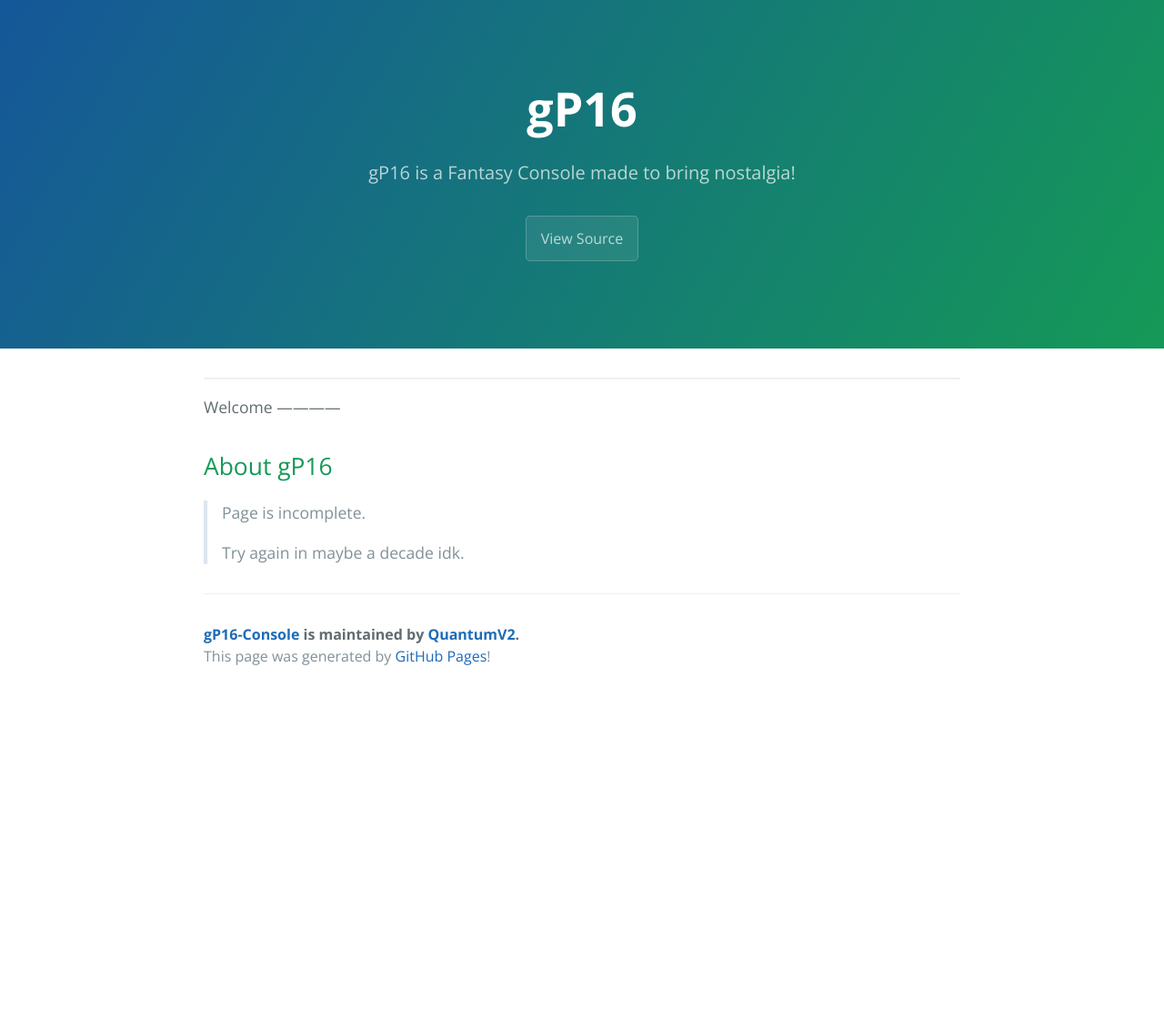
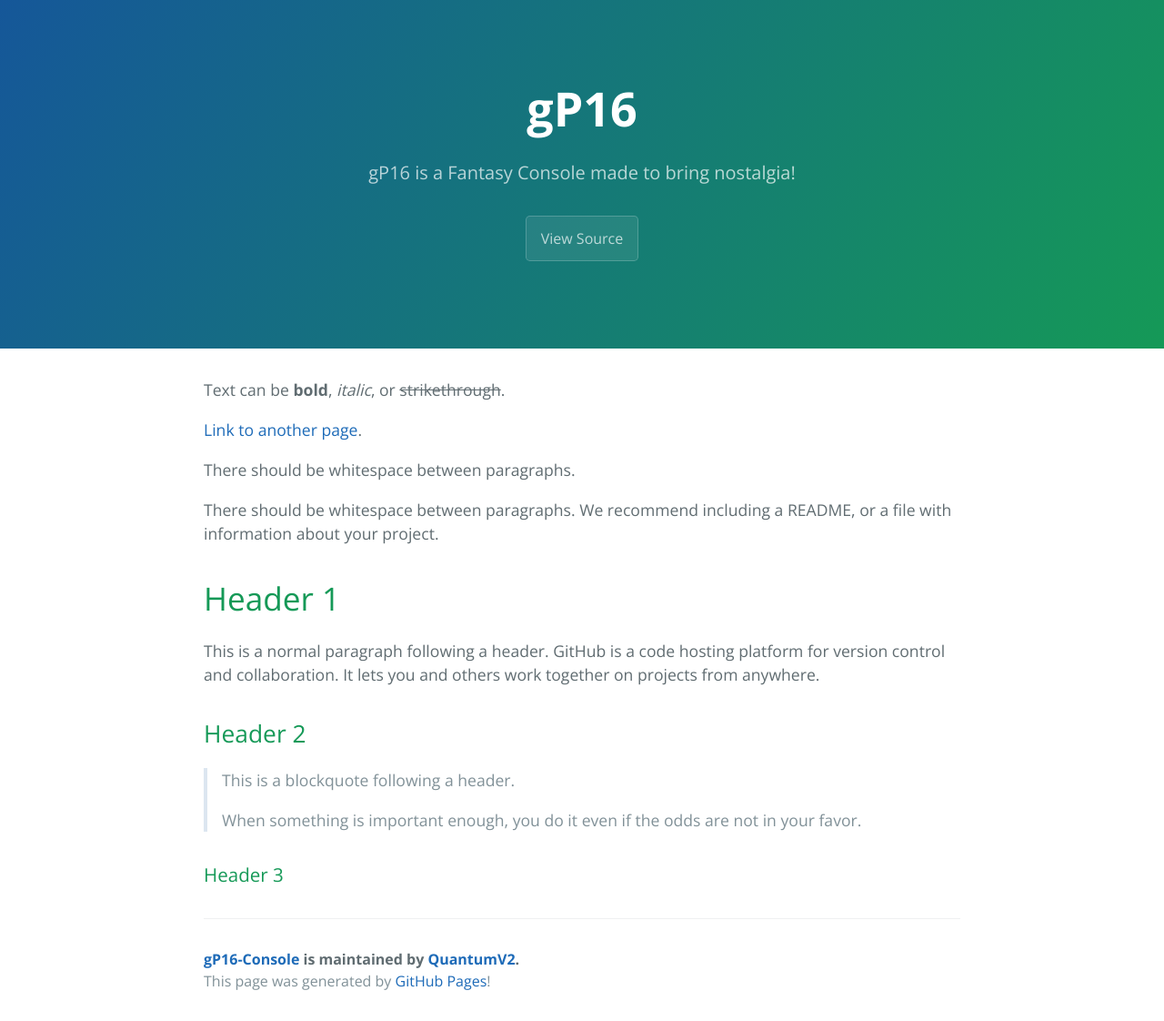
Before and after one commit to QuantumV2/gP16-Console, a Jekyll site: the page built from index.md, in a window 1280 px wide. Shown: the whole page at 91% size. Built offline with Jekyll 4.4.1, drawn with Linux system fonts in a browser that asks for light colours; our own code applies the rules of GitHub Pages for plain Markdown files; before the commit the page ends 900 px from its top, so only the background shows below that.

Commit message:
Update index.md

```diff
--- a/index.md
+++ b/index.md
@@ -1,9 +1,23 @@
-------------
-Welcome
-------------
+---
+layout: default
+---
 
-## About gP16
+Text can be **bold**, _italic_, or ~~strikethrough~~.
 
-> Page is incomplete.
+[Link to another page](./another-page.html).
+
+There should be whitespace between paragraphs.
+
+There should be whitespace between paragraphs. We recommend including a README, or a file with information about your project.
+
+# Header 1
+
+This is a normal paragraph following a header. GitHub is a code hosting platform for version control and collaboration. It lets you and others work together on projects from anywhere.
+
+## Header 2
+
+> This is a blockquote following a header.
 >
-> Try again in maybe a decade idk.
+> When something is important enough, you do it even if the odds are not in your favor.
+
+### Header 3
```
